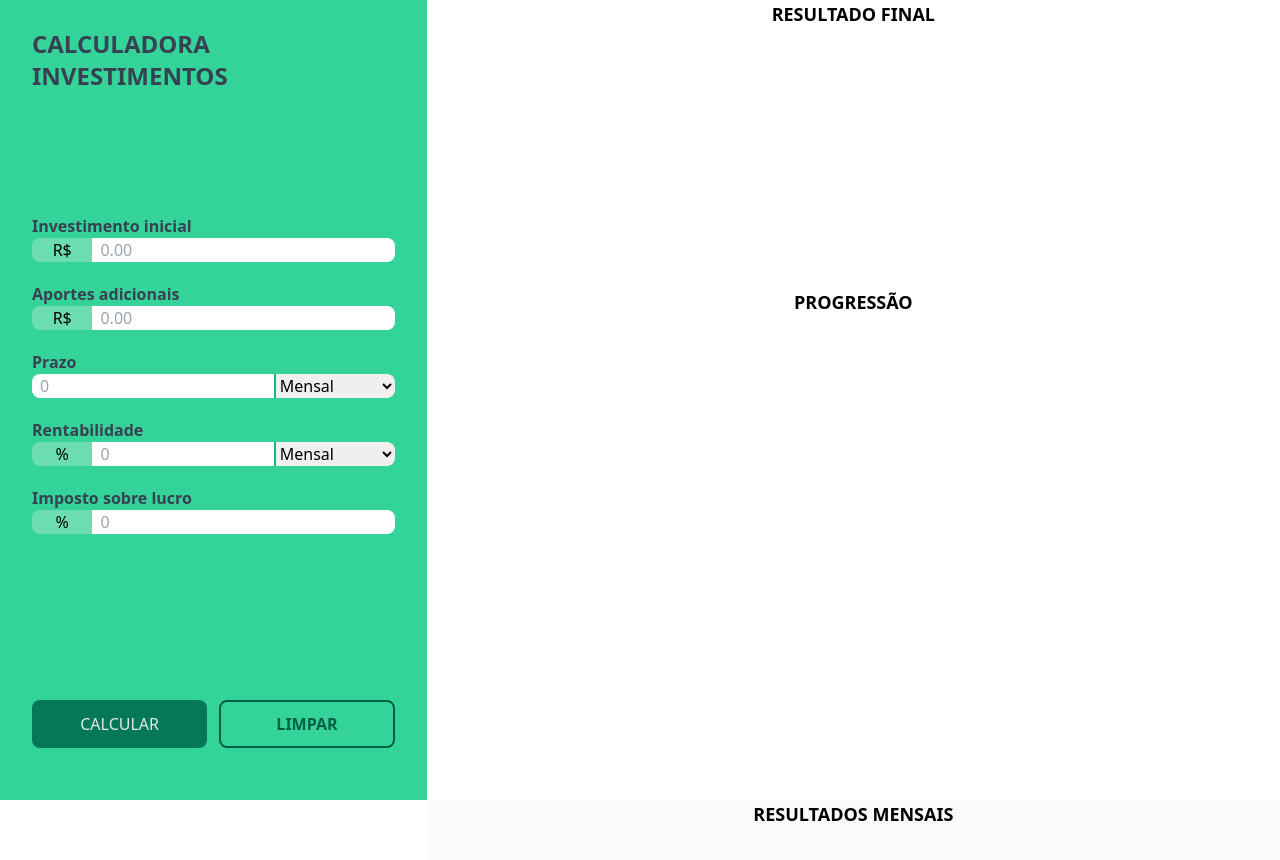
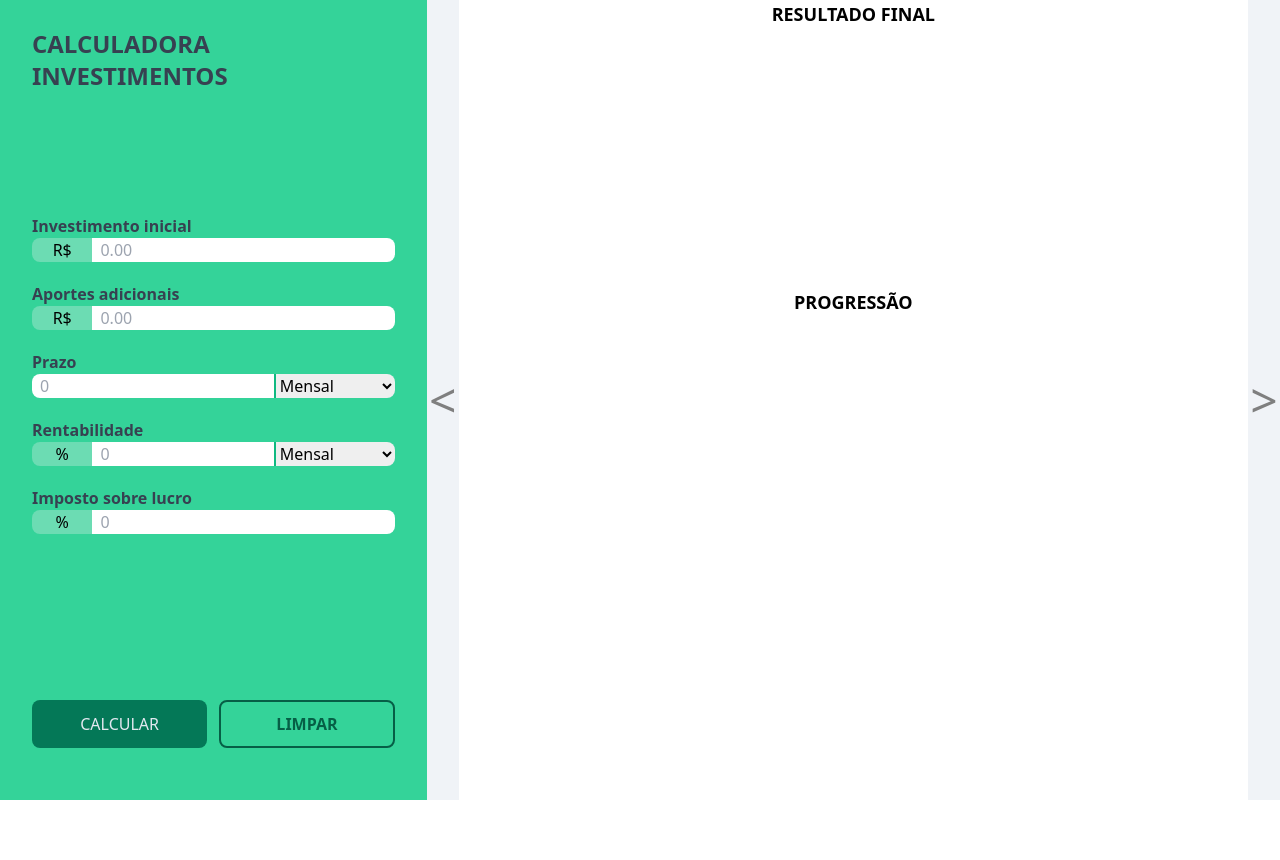
Before and after one commit to Mignogna/investment_calculator, a website built with Vite: page index.html in a window 1280 px wide. After the commit the page ends 800 px from the top, so only its background shows below. Built offline with nearby package versions, Linux system fonts and the light colour scheme.

Commit message:
slider implementado

```diff
--- a/index.html
+++ b/index.html
@@ -149,6 +149,22 @@
   </aside>
 
   <main class="row-span-2 col-span-2 relative">
+    <button
+    id="slide-arrow-previous"
+    class="absolute top-0 bottom-0 left-0 text-5xl bg-slate-200 cursor-pointer opacity-50 w-8 hover:opacity-100"
+  >
+    &#60;
+  </button>
+  <button
+    id="slide-arrow-next"
+    class="absolute top-0 bottom-0 right-0 text-5xl bg-slate-200 cursor-pointer opacity-50 w-8 hover:opacity-100"
+  >
+    &#62;
+  </button>
+    <div
+        id="carousel"
+        class="h-full w-full flex overflow-x-auto scroll-smooth scroll"
+      >
    <section id="charts-container" class="h-full basis-full shrink-0">
       <div class="h-[36%] flex flex-col items-center pb-10">
         <p class="font-bold text-lg">RESULTADO FINAL</p>
@@ -167,7 +183,7 @@
       class="w-full max-h-full borde border-separate"
       id="results-table"
     ></table>
-  </section>
+  </section></div>
 </main>
     <script type="module" src="./main.js"></script>
   </body>
--- a/main.js
+++ b/main.js
@@ -202,5 +202,18 @@ for (const formElement of form) {
   }
 }
 
+const mainEl = document.querySelector("main");
+const carouselEl = document.getElementById("carousel");
+const nextButton = document.getElementById("slide-arrow-next");
+const previousButton = document.getElementById("slide-arrow-previous");
+
+nextButton.addEventListener("click", () => {
+  carouselEl.scrollLeft += mainEl.clientWidth;
+});
+
+previousButton.addEventListener("click", () => {
+  carouselEl.scrollLeft -= mainEl.clientWidth;
+});
+
 form.addEventListener("submit", renderProgression);
 clearFormButton.addEventListener("click", clearForm);
```
